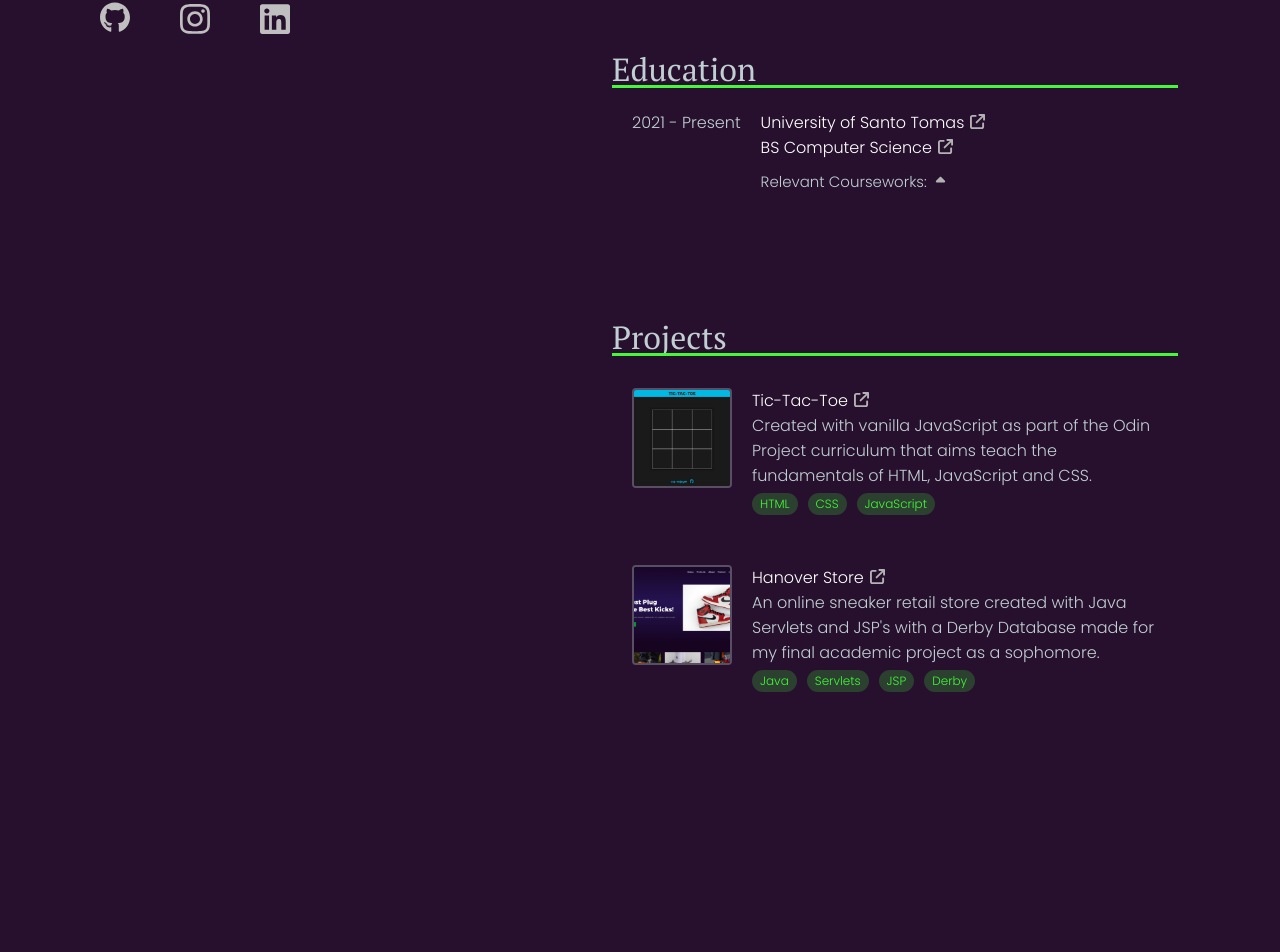
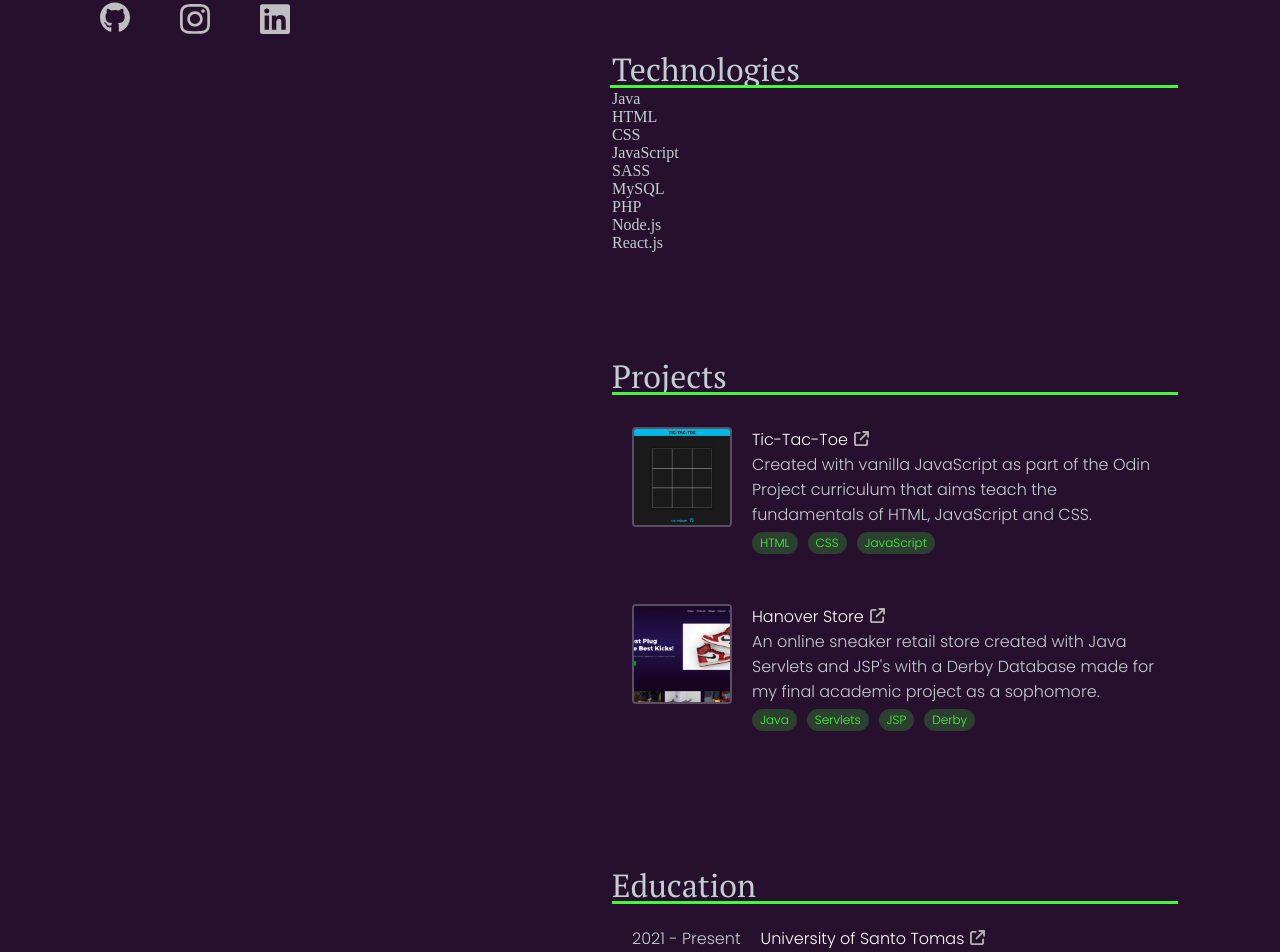
Before and after one commit to css-enjoyer/portfolio, a React (Create React App) app: page / in a window 1280 px wide. Shown: the part 430-1382 px from the top of the page. Before the commit the page ends 1252 px from the top, so only its background shows below. Built offline with nearby package versions, Linux system fonts and the light colour scheme.

Commit message:
Create techCard component with basic display

```diff
--- a/src/components/InfoColumn.js
+++ b/src/components/InfoColumn.js
@@ -1,5 +1,7 @@
 import EducCard from './EducCard';
 import ProjCard from './ProjCard';
+import TechCard from './TechCard';
+
 import ticImage from '.././images/tictactoe.jpeg';
 import hanImage from '.././images/hanover.png';
 
@@ -25,24 +27,15 @@ function ProjColumn() {
 			<br />
 			In my free time, you can find me playing pool, working out, or missing my hooks in dota 2. </p>
 		</div>
-		<div className="margin" id="educ-margin"></div>
-		<div ref={educRef} className={`${"section educ-section"} + ${educIsVisible ? "sectionVisible" : ""}`} id="educ-section">
-			<h1 ref={eduHeadRef} className={`${eduHeadIsVisible ? "headerVisible" : ""}`}>Education</h1>
-			<EducCard date="2021 - Present"
-					title="University of Santo Tomas"
-					subtitle="BS Computer Science"
-					titlelink="https://www.ust.edu.ph/"
-					subtitlelink="https://www.ust.edu.ph/academics/programs/bachelor-of-science-in-computer-science/"
-					courseWork1="Data Structures and Algorithms"
-					courseWork2="Fundamentals of Programming (OOP)"
-					courseWork3="Human Computer Interaction"
-					courseWork4="Applications Development Front-End and Back-End"
-					courseWork5="Information Management (Database)"
-					courseWork6="Theory of Automata"
-					courseWork7="Design and Analysis of Algorithms"
-					courseWork8="Introduction to Artificial Intelligence"
-					courseWork9="Computer Architecture and Organization" />
+
+		{/* =================== TECHNOLOGIES SECTION =================== */}
+		<div className="margin" id="tech-margin"></div>
+		<div className="section" id="tech-section">
+			<h1>Technologies</h1>
+			<TechCard t0="Java" t1="HTML" t2="CSS" t3="JavaScript" t4="SASS" t5="MySQL" t6="PHP" t7="Node.js" t8="React.js" />
 		</div>
+		{/* =================== PROJECT SECTION =================== */}
+
 		<div className="margin" id="proj-margin"></div>
 		<div ref={projRef} className={`${"proj-section section"} + ${projIsVisible ? "sectionVisible" : ""}`} id="proj-section">
 			<h1 ref={projHeadRef} className={`${projHeadIsVisible ? "headerVisible" : ""}`}>Projects</h1>
@@ -63,6 +56,27 @@ function ProjColumn() {
 					f3="JSP"
 					f4="Derby"/>
 		</div>
+
+		{/* =================== EDUCATION SECTION =================== */}
+
+		<div className="margin" id="educ-margin"></div>
+		<div ref={educRef} className={`${"section educ-section"} + ${educIsVisible ? "sectionVisible" : ""}`} id="educ-section">
+			<h1 ref={eduHeadRef} className={`${eduHeadIsVisible ? "headerVisible" : ""}`}>Education</h1>
+			<EducCard date="2021 - Present"
+					title="University of Santo Tomas"
+					subtitle="BS Computer Science"
+					titlelink="https://www.ust.edu.ph/"
+					subtitlelink="https://www.ust.edu.ph/academics/programs/bachelor-of-science-in-computer-science/"
+					courseWork1="Data Structures and Algorithms"
+					courseWork2="Fundamentals of Programming (OOP)"
+					courseWork3="Human Computer Interaction"
+					courseWork4="Applications Development Front-End and Back-End"
+					courseWork5="Information Management (Database)"
+					courseWork6="Theory of Automata"
+					courseWork7="Design and Analysis of Algorithms"
+					courseWork8="Introduction to Artificial Intelligence"
+					courseWork9="Computer Architecture and Organization" />
+		</div>
 	</div>
   	);
 }
--- /dev/null
+++ b/src/components/TechCard.js
@@ -0,0 +1,13 @@
+
+function TechCard({...techs}) {
+    const techProps = Object.entries(techs).map(([key, value]) => (
+        <div className="techBox">{value}</div>
+    ));
+    return (
+    <div className="techCard">
+        {techProps}
+    </div>
+    );
+}
+
+export default TechCard;
```
